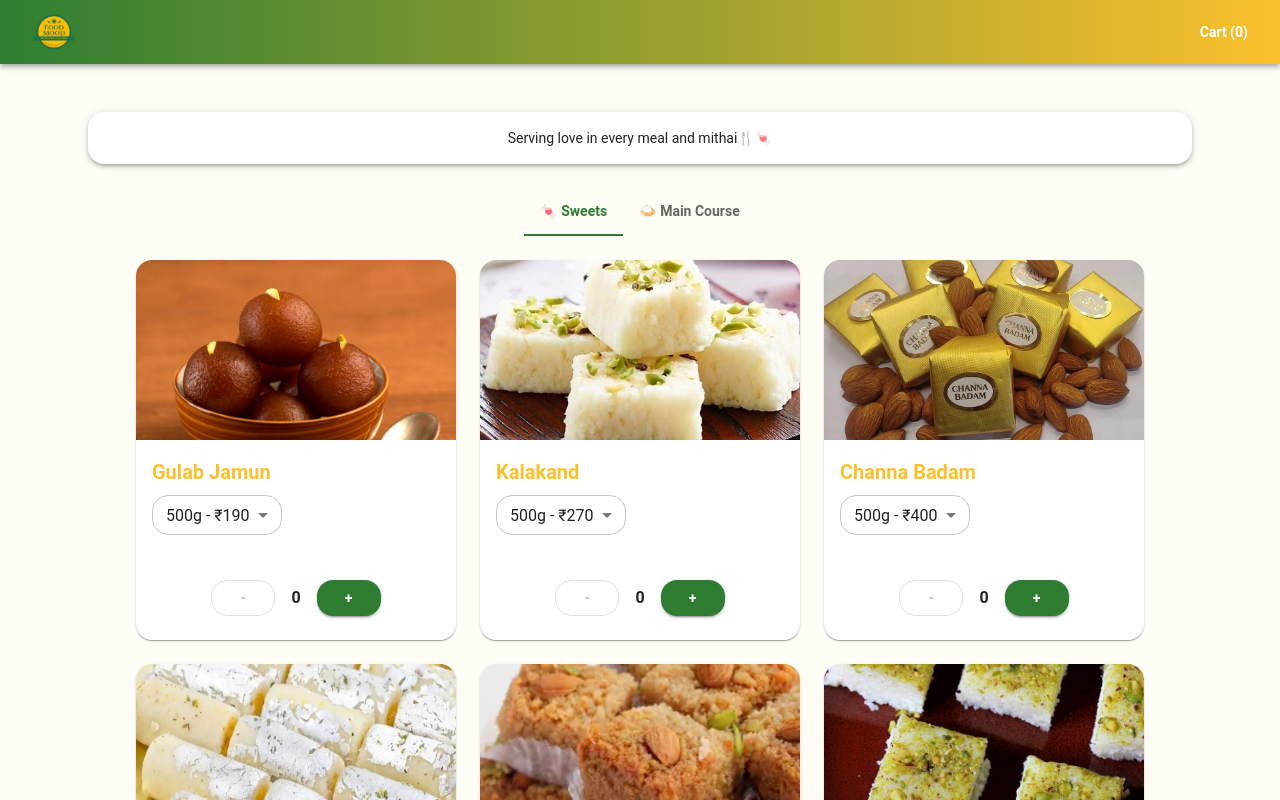
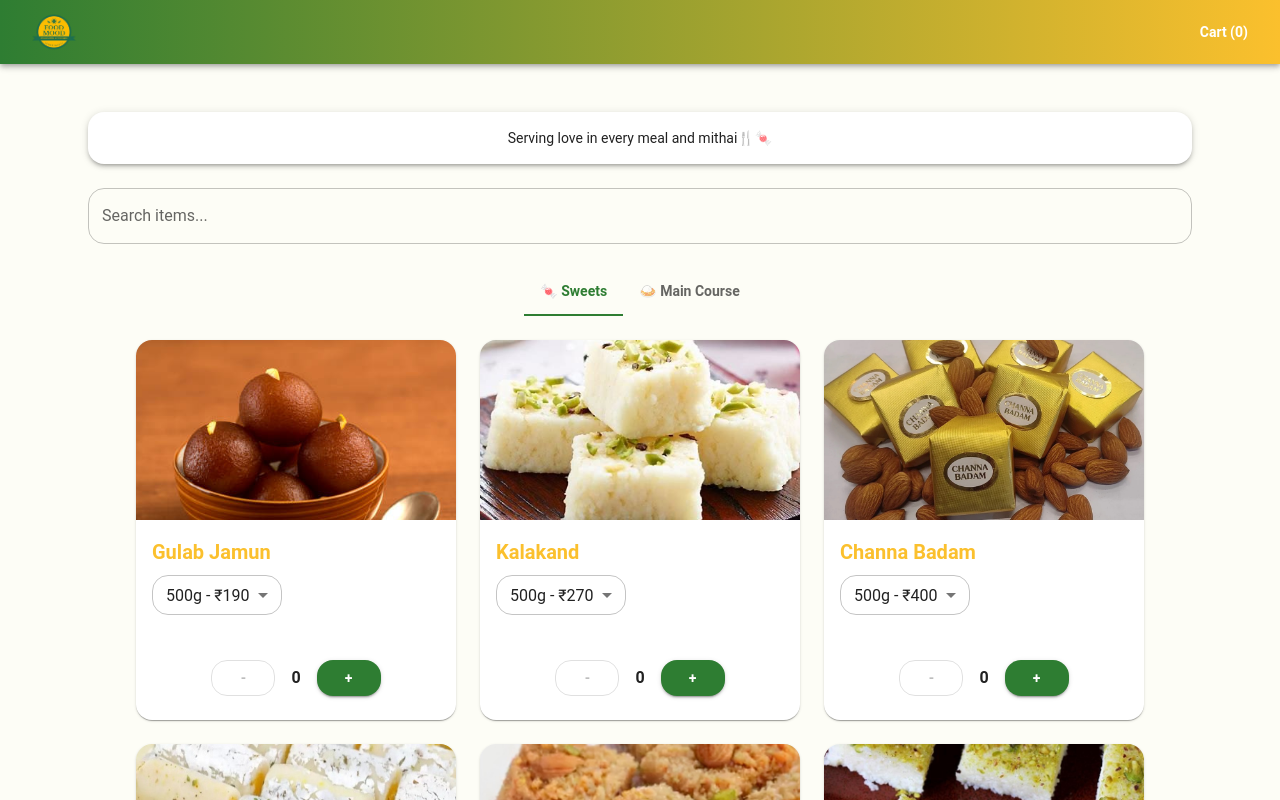
Before and after one commit to ArjunmMehra/foodmood, a React (Create React App) app: page / in a window 1280 px wide. Shown: the top 800 px of the page. Built offline with nearby package versions, Linux system fonts and the light colour scheme.

Commit message:
search functionality

```diff
--- a/src/pages/Home.js
+++ b/src/pages/Home.js
@@ -13,7 +13,8 @@ import {
   Tab,
   Select,
   MenuItem,
-  Paper
+  Paper,
+  TextField,
 } from "@mui/material";
 import { menu } from "../data/menu";
 
@@ -22,6 +23,7 @@ export default function Home({ goToCart }) {
   const items = useSelector((state) => state.cart.items);
   const [selectedTab, setSelectedTab] = useState(0);
   const [selectedVariants, setSelectedVariants] = useState({});
+  const [search, setSearch] = useState("");
 
   // find quantity of an item in cart
   const getQuantity = (id, variantLabel) => {
@@ -35,9 +37,22 @@ export default function Home({ goToCart }) {
     setSelectedVariants((prev) => ({ ...prev, [itemId]: variant }));
   };
 
-  const renderItems = (items) => (
+  const renderItems = (items) => {
+    const filtered = items.filter((item) =>
+      item.name.toLowerCase().includes(search.toLowerCase())
+    );
+
+    if (filtered.length === 0) {
+      return (
+        <Typography sx={{ mt: 3, textAlign: "center" }}>
+          ❌ No items found
+        </Typography>
+      );
+    }
+
+    return (
       <Grid container spacing={3} justifyContent="center">
-      {items.map((item) => {
+        {filtered.map((item) => {
           const selectedVariant = selectedVariants[item.id] || item.variants[0];
           const quantity = getQuantity(item.id, selectedVariant.label);
 
@@ -70,7 +85,9 @@ export default function Home({ goToCart }) {
                       onChange={(e) =>
                         handleVariantChange(
                           item.id,
-                        item.variants.find((v) => v.label === e.target.value)
+                          item.variants.find(
+                            (v) => v.label === e.target.value
+                          )
                         )
                       }
                       sx={{ mb: 1, minWidth: 120 }}
@@ -132,6 +149,7 @@ export default function Home({ goToCart }) {
         })}
       </Grid>
     );
+  };
 
   return (
     <Box sx={{ padding: "24px", minHeight: "100vh" }}>
@@ -143,7 +161,22 @@ export default function Home({ goToCart }) {
           Serving love in every meal and mithai🍴🍬
         </Typography>
       </Paper>
-      <Tabs value={selectedTab} onChange={(e, v) => setSelectedTab(v)} centered>
+
+      {/* 🔍 Search Bar */}
+      <TextField
+        label="Search items..."
+        variant="outlined"
+        fullWidth
+        value={search}
+        onChange={(e) => setSearch(e.target.value)}
+        sx={{ mb: 3 }}
+      />
+
+      <Tabs
+        value={selectedTab}
+        onChange={(e, v) => setSelectedTab(v)}
+        centered
+      >
         <Tab label="🍬 Sweets" />
         <Tab label="🍛 Main Course" />
       </Tabs>
```
Lines whose indentation alone changed are shown as unchanged.
